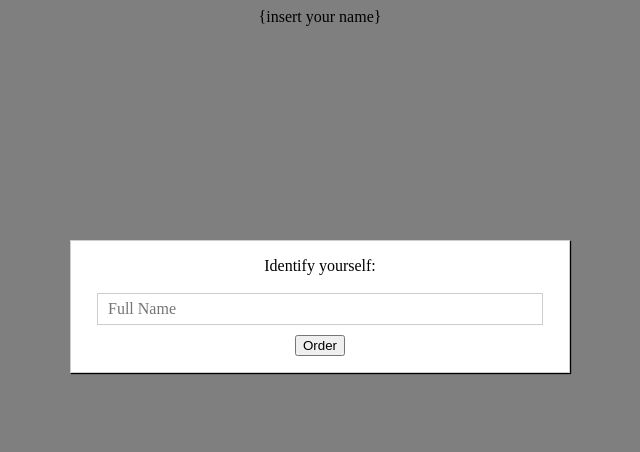
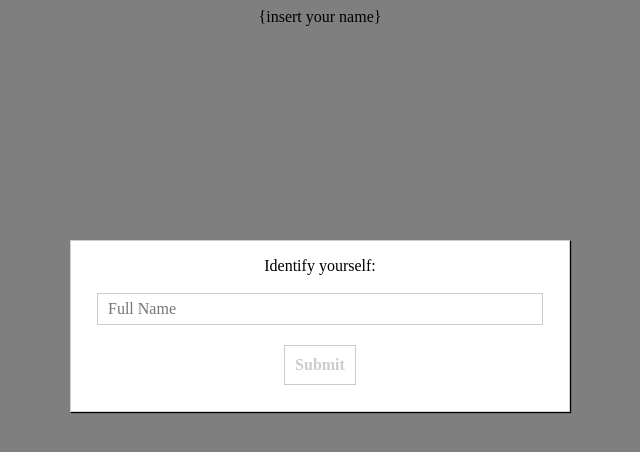
Before and after one commit to 3etechinns/react-order-book-trading, a React app: page / in a window 1280 px wide. Shown: the top 452 px of the page, without its empty margins (320-960 px from the left). Built offline with nearby package versions, Linux system fonts and the light colour scheme.

Commit message:
Added button UI Component

```diff
--- a/src/components/Handle/Handle.js
+++ b/src/components/Handle/Handle.js
@@ -3,6 +3,7 @@ import { connect } from 'react-redux';
 
 import * as actions from '../../store/actions/index';
 import Input from '../UI/Input/Input';
+import Button from '../UI/Button/Button';
 
 class Handle extends Component {
     state = {
@@ -17,7 +18,8 @@ class Handle extends Component {
             config: {
                 placeholder: 'Full Name'
             }
-        }
+        },
+        formIsValid: false
     }
 
     inputChangeHandler = (event) => {
@@ -47,7 +49,7 @@ class Handle extends Component {
         }
 
         if (rules.isName) {
-            const re = /^(([A-Za-z]+[\-\']?)*([A-Za-z]+)?\s)+([A-Za-z]+[\-\']?)*([A-Za-z]+)?$/;
+            const re = /^\s*([A-Za-z]{1,}([\.,] |[-']| )?)+[A-Za-z]+\.?\s*$/;
             isValid = isValid && re.test(String(value).toLowerCase());
         }
 
@@ -80,9 +82,7 @@ class Handle extends Component {
                         changed={(event) => this.inputChangeHandler(event)}
                     />
 
-                    <button >
-                        Order
-                    </button>
+                    <Button btnType="Success" disabled={!this.state.formIsValid}>Submit</Button>
                 </form>
             </div>
         )
--- /dev/null
+++ b/src/components/UI/Button/Button.css
@@ -0,0 +1,24 @@
+.Button {
+    background-color: transparent;
+    border: 1px solid;
+    color: white;
+    outline: none;
+    cursor: pointer;
+    font: inherit;
+    padding: 10px;
+    margin: 10px;
+    font-weight: bold;
+}
+
+.Button:disabled {
+    color: #ccc;
+    cursor: not-allowed;
+}
+
+.Success {
+    color: #5C9210;
+}
+
+.Danger {
+    color: #944317;
+}
--- /dev/null
+++ b/src/components/UI/Button/Button.js
@@ -0,0 +1,13 @@
+import React from 'react';
+import classes from './Button.css';
+
+const button = (props) => (
+    <button
+        disabled={props.disabled}
+        className={[classes.Button, classes[props.btnType]].join(' ')}
+        onClick={props.clicked}>
+        {props.children}
+    </button>
+)
+
+export default button;
```
